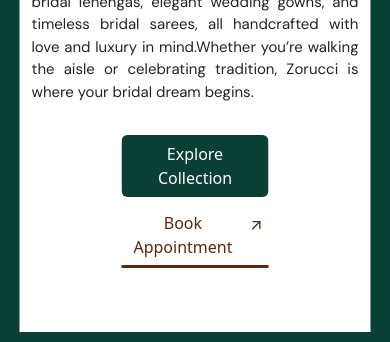
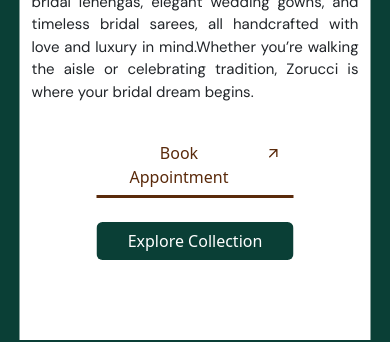
Before and after one commit to rootmentsdev/Zorucci, a React (Vite) app in the folder frontend/: page / in a window 390 px wide. Shown: the part 1140-1482 px from the top of the page. Built offline with nearby package versions, Linux system fonts and the light colour scheme; a web font is replaced by a local one.

Commit message:
updated button design

```diff
--- a/frontend/src/components/Footer.jsx
+++ b/frontend/src/components/Footer.jsx
@@ -16,9 +16,9 @@
        <Row className='mx-auto g-5'>
          <Col md={3} sm={12} className=' d-flex flex-column justify-content-start '>
             <ul id='list'>
-              <li className=''><Image src={logo2} alt="" fluid className=" mb-5 pb-3" style={{width:"180px"}}/></li>
-              <li className='my-2'><FaPhoneAlt className='me-3'/>+91 62350 31144</li>
-              <li className='my-2'><RiWhatsappFill className='me-3' />Whatsapp</li>
+              <li className=''><Image src={logo2} alt="" fluid className=" mb-3 pb-3" style={{width:"180px"}}/></li>
+              <li className='py-3'><FaPhoneAlt className='me-3'/>+91 62350 31144</li>
+              <li className='py-3'><RiWhatsappFill className='me-3' />Whatsapp</li>
             </ul>
           </Col>
 
--- a/frontend/src/pages/Landingpage.jsx
+++ b/frontend/src/pages/Landingpage.jsx
@@ -57,12 +57,19 @@
               Step into Zorucci – Kerala's leading destination for premium bridal fashion. Explore designer bridal lehengas, elegant wedding gowns, and timeless bridal sarees, all handcrafted with love and luxury in mind.Whether you’re walking the aisle or celebrating tradition, Zorucci is where your bridal dream begins.
             </p>
             <div className=' d-flex flex-column align-items-center flex-md-row gap-2 gap-md-5 my-3'>
-              <button id='homebtn' className='btn  py-md-3 text-white ' style={{ width: "45%", backgroundColor: "#0A3F36" }}>
+              <button id='homebtn' className='btn  py-md-3 text-white d-md-block d-none' style={{ width: "45%", backgroundColor: "#0A3F36" }}>
                 Explore Collection
               </button>
-              <button id='homebtn' className='btn py-md-3 d-flex' style={{ width: "45%", border: "none", borderBottom: "solid", borderRadius: "0px", color: "#5A2A0B" }}>
-                Book Appointment <span className='ms-3'><MdArrowOutward /></span>
+              <button id='homebtn' className='btn my-3  py-md-3 text-white d-md-none d-block order-md-1 order-2' style={{ width: "60%", backgroundColor: "#0A3F36" }}>
+                Explore Collection
               </button>
+              <button id='homebtn' className='btn py-md-3 d-flex d-md-block d-none' style={{ width: "45%", border: "none", borderBottom: "solid", borderRadius: "0px", color: "#5A2A0B" }}>
+                Book Appointment <span className=''><MdArrowOutward className='ms-5 mb-1'/></span>
+              </button>
+              <button id='homebtn' className='btn py-md-3 d-flex d-md-none d-block order-md-2 order-1' style={{ width: "60%", border: "none", borderBottom: "solid", borderRadius: "0px", color: "#5A2A0B" }}>
+                Book Appointment <span className=''><MdArrowOutward className='ms-3 mb-1'/></span>
+              </button>
+
             </div>
 
           </div>
```
